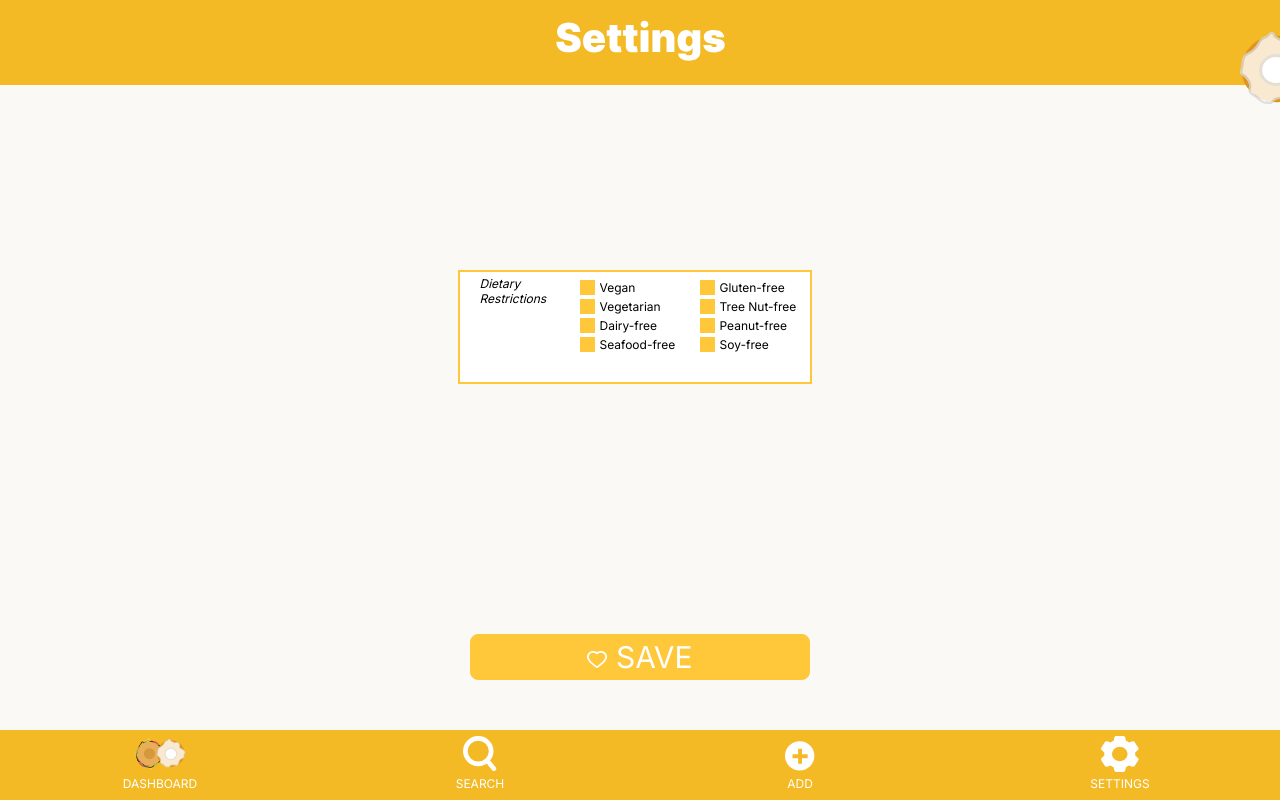
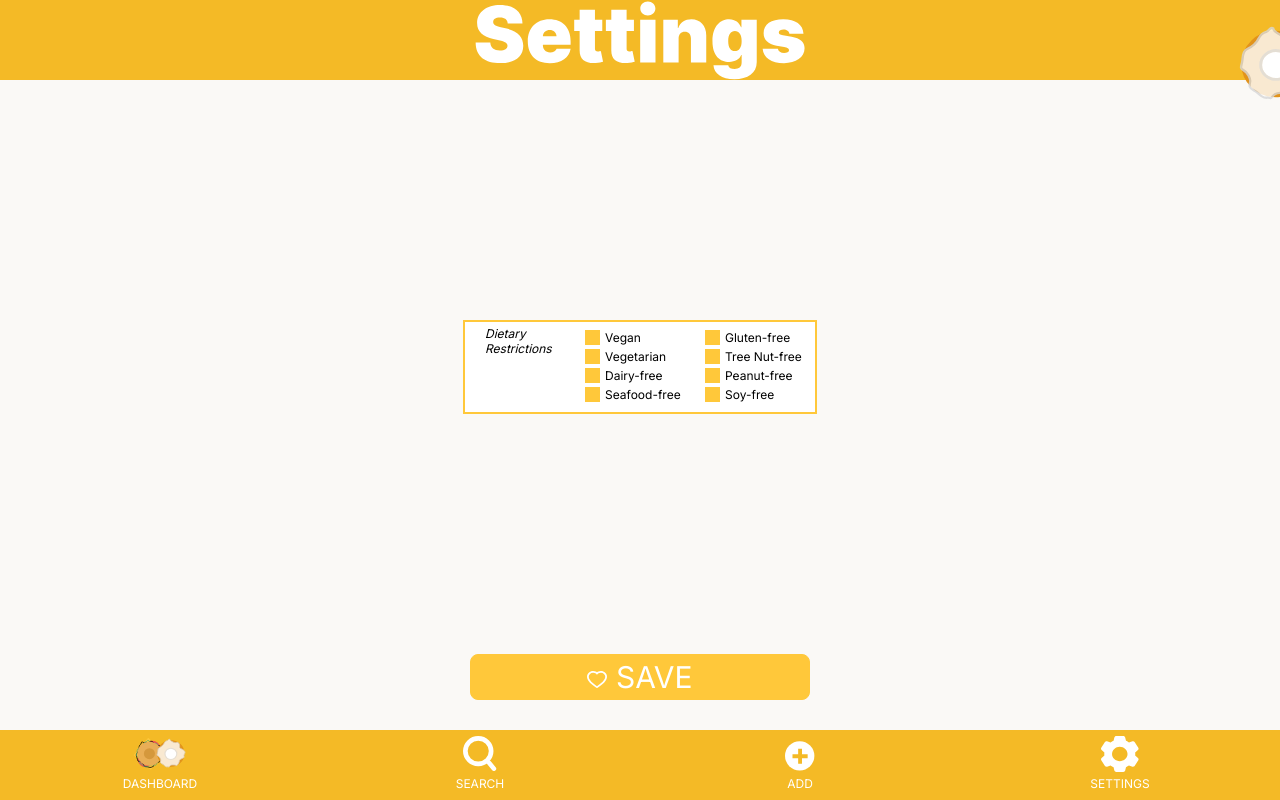
Before and after one commit to 12DaysOfCoding/WeTheFoodies, a website with bundled scripts: page source/preference-setting.html in a window 1280 px wide. Built offline with nearby package versions, Linux system fonts and the light colour scheme.

Commit message:
Update preference-setting.css

```diff
--- a/source/assets/styles/preference-setting.css
+++ b/source/assets/styles/preference-setting.css
@@ -7,9 +7,17 @@
 }
 
 nav {
-    background-color: #F4BA26;
-    padding: 20px;
-    text-align: center;
+	background-color: #F4BA26;
+    height: 80px;
+    display: flex;
+    justify-content: center;
+}
+
+nav > h1 {
+	color: #fff;
+	font-size: 2rem;
+	position: absolute;
+	top: 20px;
 }
 
 #dount-p {
@@ -23,16 +31,19 @@ nav {
 }
 
 .diet-restrictionBox{
-    position: relative;right:5.5px;
+    position: absolute;
+    right:5.5px;
       display: block;
       margin-left: auto;
       margin-right: auto;
       width:350px;
-      height:110px;
+      height:90px;
       border:2px solid #FFC83A;
       background-color: white;
-      margin-top: 150px;
-      margin-bottom: 150px;
+      top: 40%;
+      left: 0;
+      right: 0;
+
   }
 
 .container {
@@ -125,9 +136,11 @@ grid-template-columns: 100px 120px 120px;
 
 
 .bottom-buttons {
-    position: relative;
+    position: absolute;
     text-align: center;
-    margin-bottom: 100px;
+    bottom: 100px;
+    left: 0;
+    right: 0;
 }
 
 .bottom-buttons > p {
```
